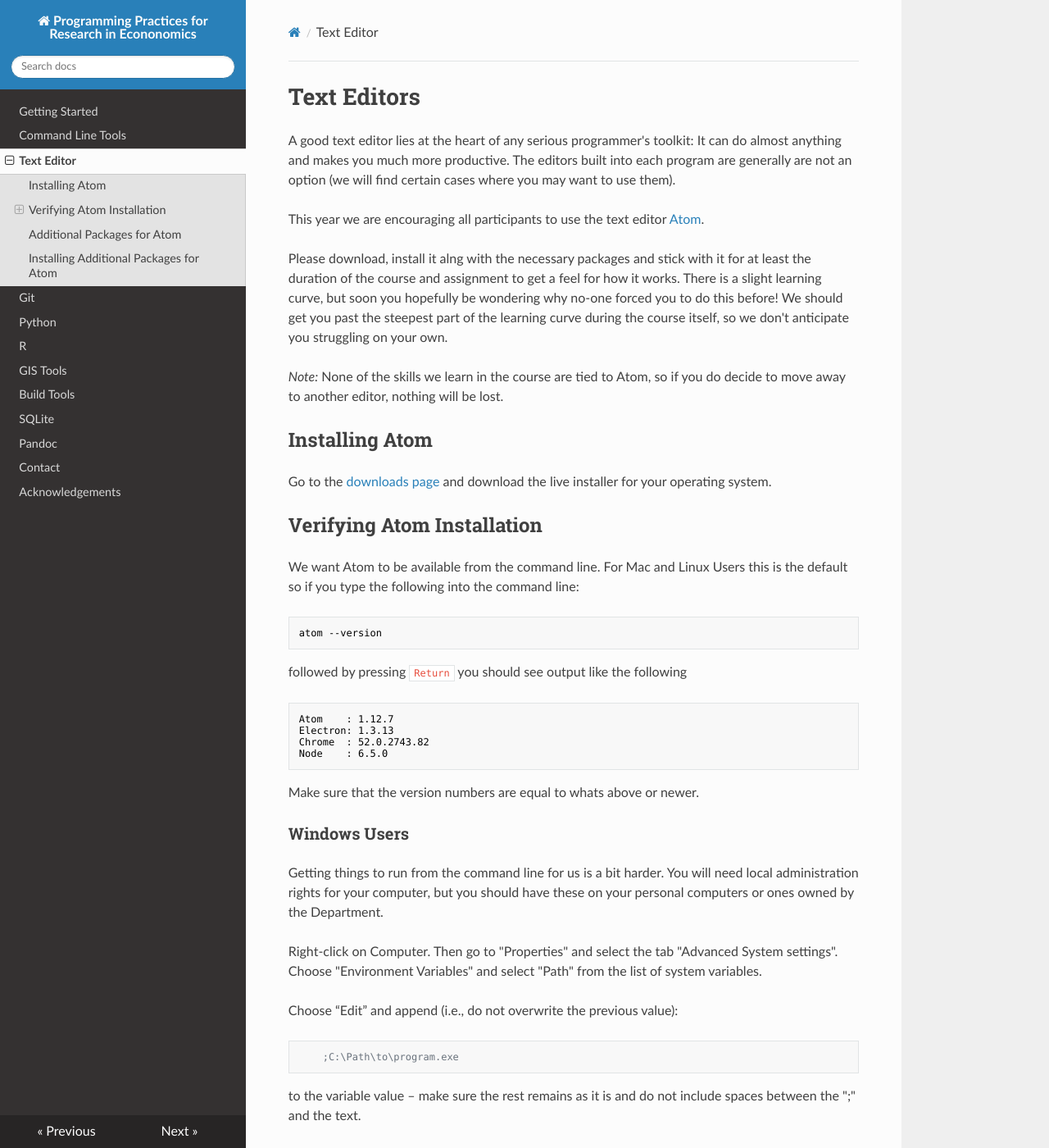
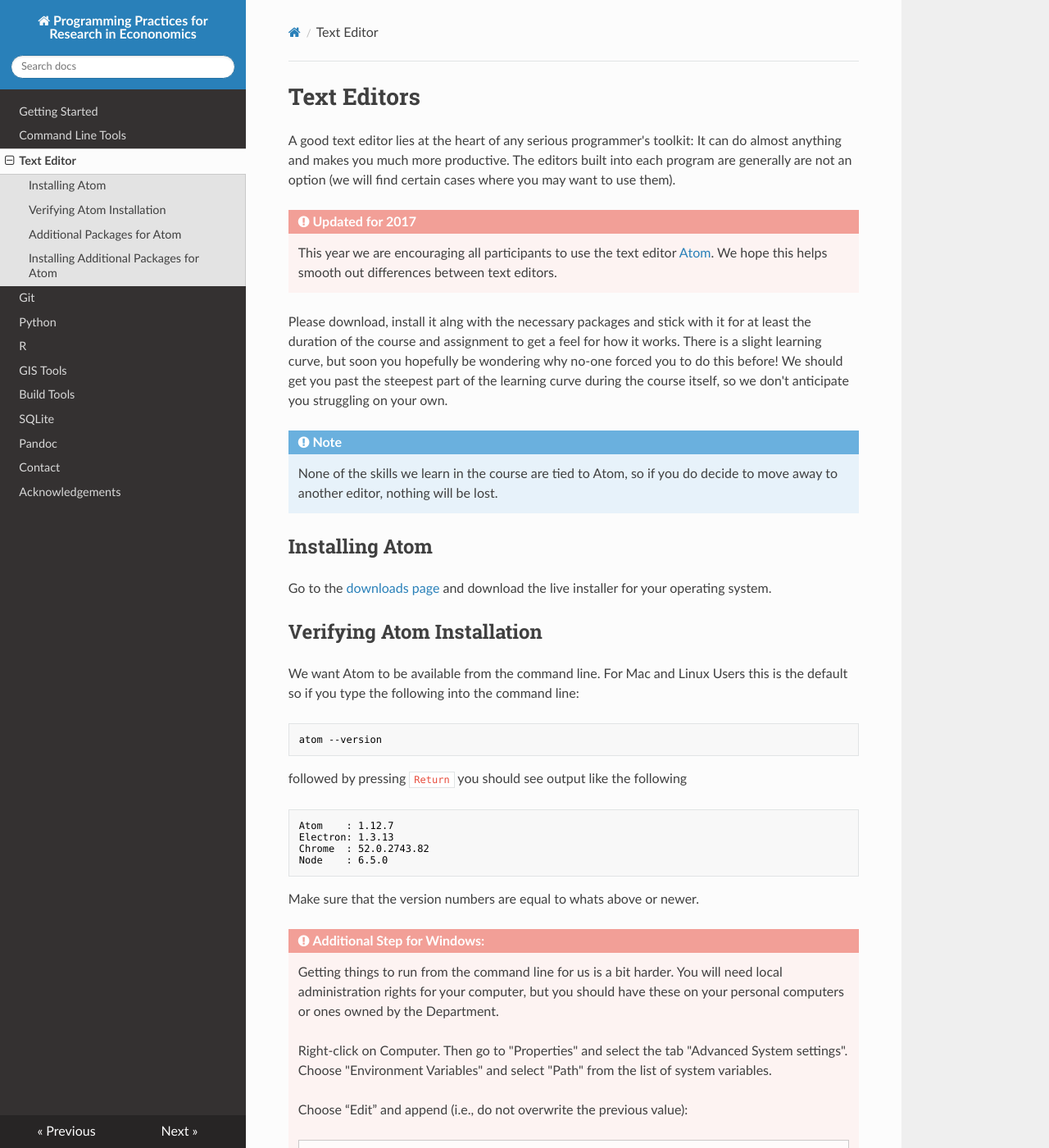
Before and after one commit to pp4rs/DEPRECATED-installation-guide, an MkDocs documentation site: the page built from docs/textEditor.md, in a window 1280 px wide and 1400 px high. Shown: the whole window at 82% size. Built offline with MkDocs 1.6.1, drawn with Linux system fonts in a browser that asks for light colours; nearby versions of some CDN libraries; old or Windows-style settings are respelled for this version of MkDocs; some of the changed text lies outside the part shown.

Commit message:
added boxes for PATH setting on windows and optional atom packages

````diff
--- a/docs/textEditor.md
+++ b/docs/textEditor.md
@@ -2,13 +2,16 @@
 
 A good text editor lies at the heart of any serious programmer's toolkit: It can do almost anything and makes you much more productive. The editors built into each program are generally are not an option (we will find certain cases where you may want to use them).
 
-This year we are encouraging all participants to use the text editor [Atom](https://atom.io/).
+!!! danger "Updated for 2017"
+    This year we are encouraging all participants to use the text editor [Atom](https://atom.io/).
+    We hope this helps smooth out differences between text editors.
 
 Please download, install it alng with the necessary packages and stick with it for at least the duration of the course and assignment to get a feel for how it works.
 There is a slight learning curve, but soon you hopefully be wondering why no-one forced you to do this before!
 We should get you past the steepest part of the learning curve during the course itself, so we don't anticipate you struggling on your own.
 
-*Note:* None of the skills we learn in the course are tied to Atom, so if you do decide to move away to another editor, nothing will be lost.
+!!! note
+    None of the skills we learn in the course are tied to Atom, so if you do decide to move away to another editor, nothing will be lost.
 
 <!-- ## Installing Sublime Text
 
@@ -34,25 +37,24 @@
 ```
 Make sure that the version numbers are equal to whats above or newer.
 
-### Windows Users
+!!! danger "Additional Step for Windows:"
+    Getting things to run from the command line for us is a bit harder. You will need local administration rights for your computer, but you should have these on your personal computers or ones owned by the Department.
 
-Getting things to run from the command line for us is a bit harder. You will need local administration rights for your computer, but you should have these on your personal computers or ones owned by the Department.
+    Right-click on Computer. Then go to "Properties" and select the tab "Advanced System settings". Choose "Environment Variables" and select "Path" from the list of system variables.
 
-Right-click on Computer. Then go to "Properties" and select the tab "Advanced System settings". Choose "Environment Variables" and select "Path" from the list of system variables.
+    Choose “Edit” and append (i.e., do not overwrite the previous value):
 
-Choose “Edit” and append (i.e., do not overwrite the previous value):
+            ;C:\Path\to\program.exe
 
-        ;C:\Path\to\program.exe
+    to the variable value – make sure the rest remains as it is and do not include spaces between the ";" and the text.
 
-to the variable value – make sure the rest remains as it is and do not include spaces between the ";" and the text.
+    Click on OK as often as needed.
 
-Click on OK as often as needed.
+    If you accepted all defaults during your installation, and didn't have any other non-default setting prior to starting this guide, modifying the following string, with your relevant username *should* work:
 
-If you accepted all defaults during your installation, and didn't have any other non-default setting prior to starting this guide, modifying the following string, with your relevant username *should* work:
+            ;C:\Users\yourusername\AppData\Local\atom\bin
 
-        ;C:\Users\yourusername\AppData\Local\atom\bin
-
-Close your current terminal session, open a new one, and again try `atom --version` + `Return` and you should get a similar output to above.
+    Close your current terminal session, open a new one, and again try `atom --version` + `Return` and you should get a similar output to above.
 
 ## Additional Packages for Atom
 
@@ -73,19 +75,21 @@
 * autocomplete-python
 * autoflow
 * hydrogen
-* language-make
 * language-sql
 * language-r
 * linter
 * tablr
 
-If you decide to stick with Atom after this course, you may find the following packages useful in your day to day work:
+!!! tip
+    If you decide to stick with Atom after this course, you may find the following packages useful in your day to day work:
 
-* language-latex
-* language-markdown
-* markdown-writer
-* markdown-preview-plus
-* whitespace
+    * language-latex
+    * language-markdown
+    * markdown-writer
+    * markdown-preview-plus
+    * whitespace
+
+    Feel free to ask us for whatever other packages we use to make our programming lives easier during some downtime.
 
 <!-- ## Additional Package for Sublime Text
 
````
